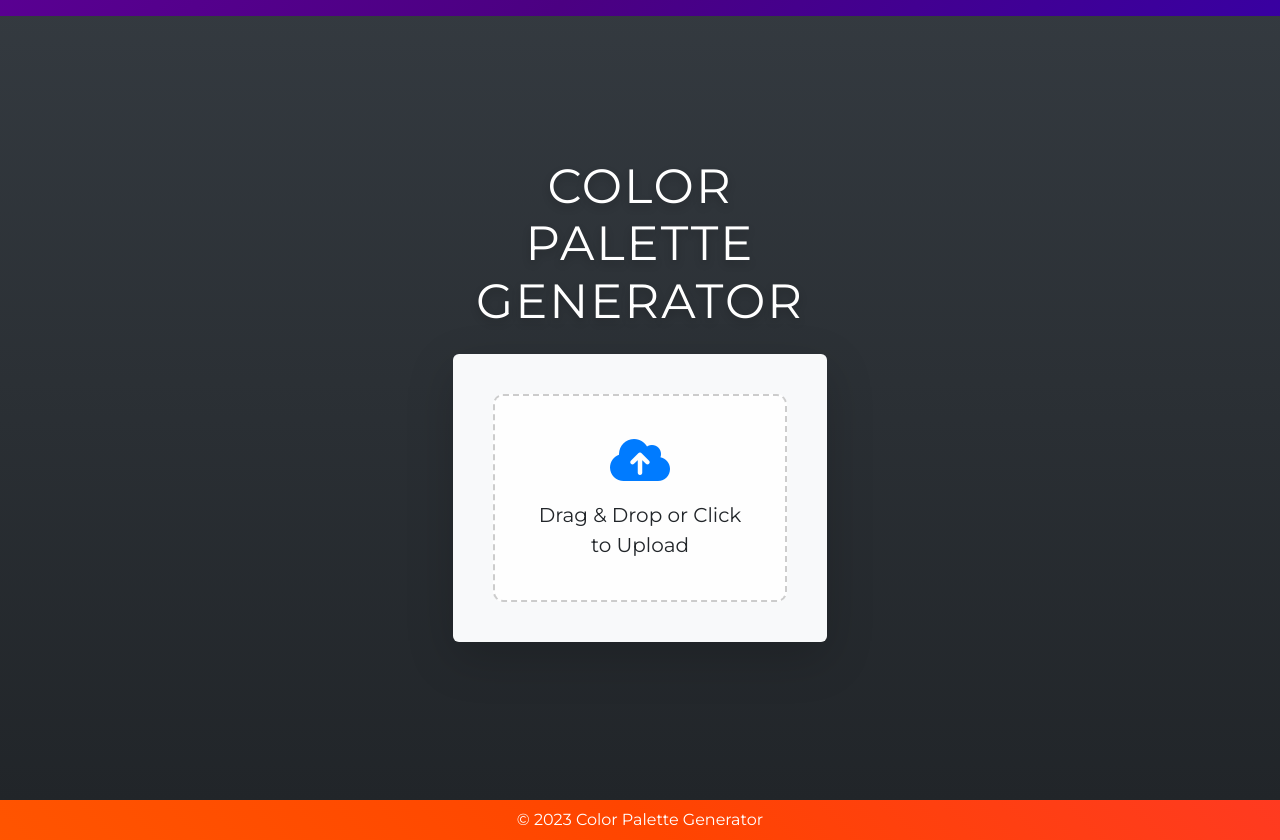
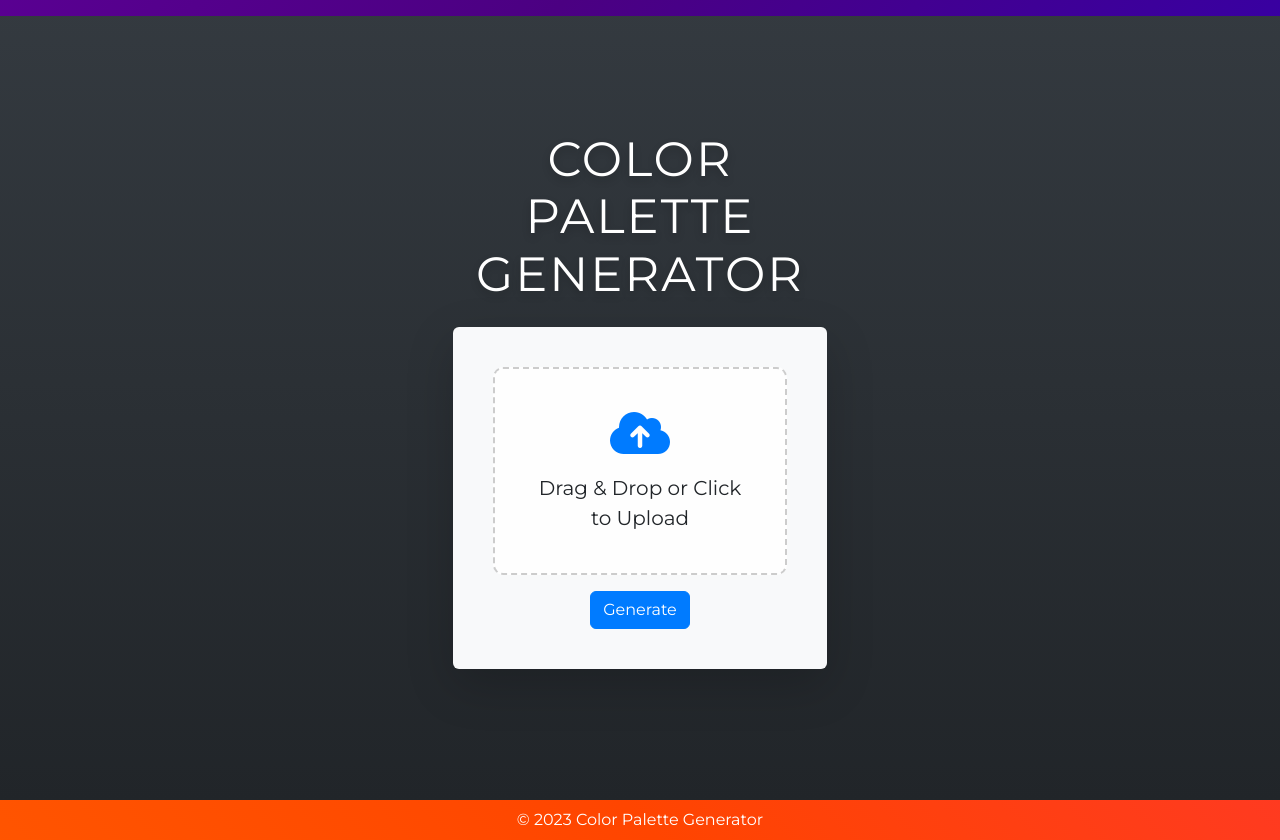
Before and after one commit to kbrudnowski/Color-palette-generator, a Flask app: page / in a window 1280 px wide. Run offline with Flask 3, Linux system fonts and the light colour scheme; some libraries are stand-ins or nearby versions.

Commit message:
dropzone config

```diff
--- a/app/templates/base.html
+++ b/app/templates/base.html
@@ -10,8 +10,6 @@
     <link rel="stylesheet" href="https://cdn.jsdelivr.net/npm/bootstrap@5.3.0/dist/css/bootstrap.min.css">
     <!-- Include Font Awesome CSS for icons -->
     <link rel="stylesheet" href="https://cdnjs.cloudflare.com/ajax/libs/font-awesome/6.0.0-beta3/css/all.min.css">
-    <!-- Include Dropzone CSS -->
-    <link rel="stylesheet" href="https://cdnjs.cloudflare.com/ajax/libs/dropzone/5.9.3/min/dropzone.min.css">
     <!-- Include custom CSS -->
     <link rel="stylesheet" href="static/css/style.css">
     {% block header %}
@@ -54,8 +52,7 @@
 
     <!-- Include Bootstrap JS -->
     <script src="https://cdn.jsdelivr.net/npm/bootstrap@5.3.0/dist/js/bootstrap.bundle.min.js"></script>
-    <!-- Include Dropzone.js -->
-    <script src="https://cdnjs.cloudflare.com/ajax/libs/dropzone/5.9.3/min/dropzone.min.js"></script>
+
 
 </body>
 </html>
--- a/app/templates/index.html
+++ b/app/templates/index.html
@@ -2,19 +2,44 @@
 {{ super() }}
 
 {% block header %}
+<link rel="stylesheet" href="https://cdnjs.cloudflare.com/ajax/libs/dropzone/5.9.3/min/dropzone.min.css">
     {% endblock %}
 
 {% block content %}
-
-<form action="/" method="POST" class="dropzone" id="my-dropzone">
+<form action="{{ url_for('generate_colors') }}" method="POST" class="dropzone text-center" id="my-dropzone">
         <div class="dz-message">
                                 <i class="fas fa-cloud-upload-alt mb-3"></i>
                                 <p class="lead mb-0">Drag &amp; Drop or Click to Upload</p>
                             </div>
     </form>
+<div class="text-center"><button class="btn btn-primary mt-3" id="upload-btn">Generate</button></div>
+
 
 {% endblock %}
 
 {% block footer %}
+<script src="https://cdnjs.cloudflare.com/ajax/libs/dropzone/5.9.3/min/dropzone.min.js"></script>
+<script>
 
+        Dropzone.options.myDropzone = {
+            paramName: "file", // The name of the file field
+            maxFilesize: 5,    // Maximum file size in megabytes
+            acceptedFiles: ".jpg,.jpeg,.png", // Allowed file types
+            addRemoveLinks: true, // Show remove links on uploaded files
+            uploadMultiple: false,
+            autoProcessQueue: false,
+
+            success: function (file, response) {
+                window.location.href = "{{ url_for('generate_colors') }}";
+            }
+        };
+
+
+        var myDropzone = new Dropzone("#my-dropzone", Dropzone.options.myDropzone);
+
+        // Add an event listener to the "Generate" button
+        document.getElementById("upload-btn").addEventListener("click", function () {
+            myDropzone.processQueue();
+        });
+    </script>
     {% endblock %}
```
Also changed, not shown: app/__init__.py (+0 -8 lines).
